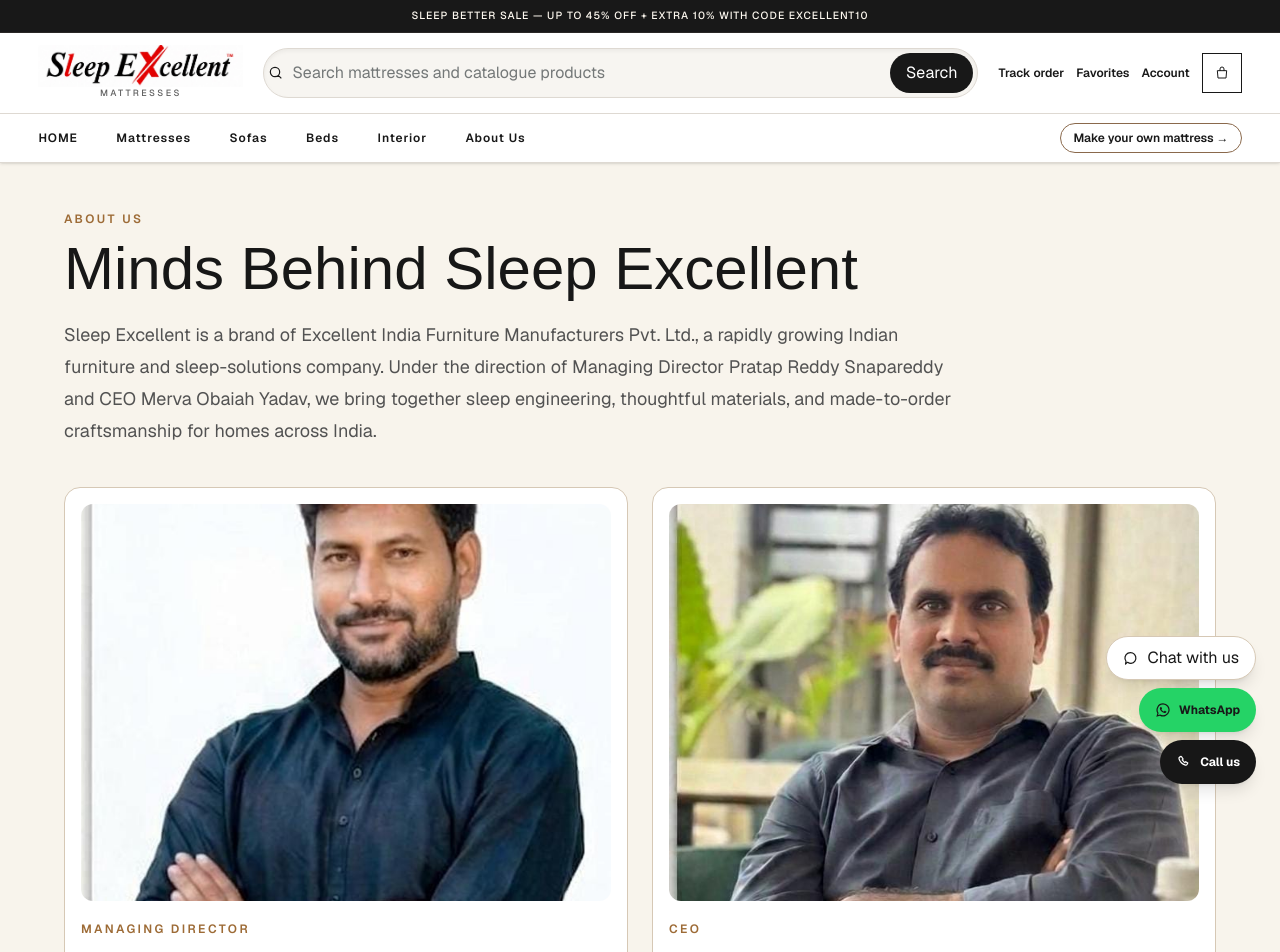
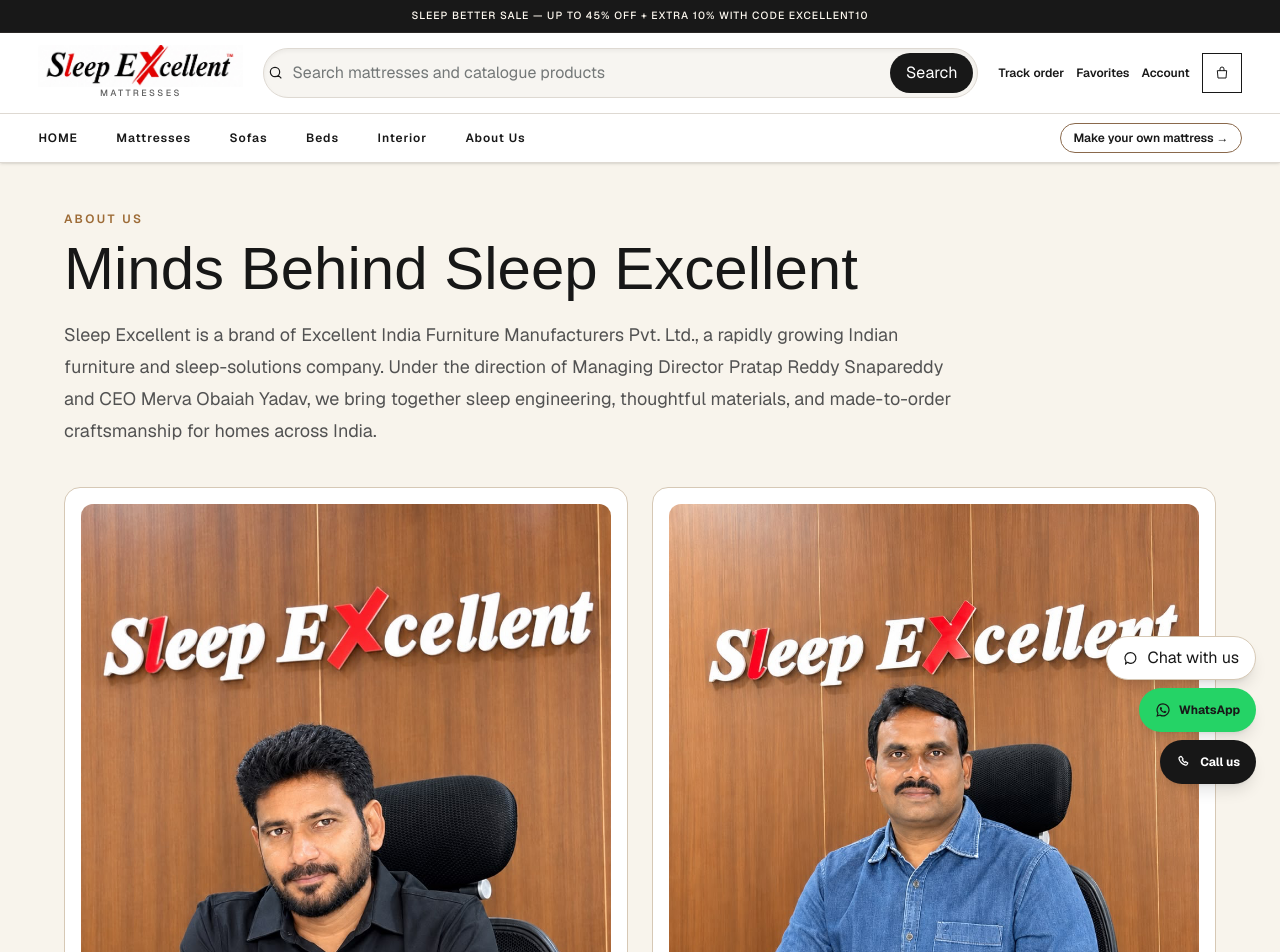
Before and after one commit to raghava4272/sleepexcellent-web-app-2, a Next.js app: page /about in a window 1280 px wide. Shown: the top 952 px of the page. Built offline with nearby package versions, Linux system fonts and the light colour scheme.

Commit message:
Add direct checkout and update leadership portraits

```diff
--- a/app/about/page.tsx
+++ b/app/about/page.tsx
@@ -1,8 +1,8 @@
 import Image from "next/image";
 
 const founders = [
-  { name: "Pratap Reddy Snapareddy", role: "Managing Director", image: "/ceo-pratap_reddy_snapareddy.jpg" },
-  { name: "Merva Obaiah Yadav", role: "CEO", image: "/managing_director_merva_obaiah.jpg" },
+  { name: "Pratap Reddy Snapareddy", role: "Managing Director", image: "/pratap-reddy-snapareddy.png" },
+  { name: "Merva Obaiah Yadav", role: "CEO", image: "/merva-obaiah-yadav.png" },
 ];
 
 export default function AboutPage() {
@@ -13,7 +13,7 @@
         <h1 className="mt-3 font-serif text-4xl md:text-6xl">Minds Behind Sleep Excellent</h1>
         <p className="mt-5 max-w-4xl text-lg leading-8 text-neutral-600">Sleep Excellent is a brand of Excellent India Furniture Manufacturers Pvt. Ltd., a rapidly growing Indian furniture and sleep-solutions company. Under the direction of Managing Director Pratap Reddy Snapareddy and CEO Merva Obaiah Yadav, we bring together sleep engineering, thoughtful materials, and made-to-order craftsmanship for homes across India.</p>
         <section className="mt-10 grid gap-6 md:grid-cols-2">
-          {founders.map((founder) => <article className="rounded-2xl border border-[#d6c8b5] bg-white p-4" key={founder.name}><div className="relative aspect-[4/3] overflow-hidden rounded-xl"><Image alt={`${founder.name}, ${founder.role}`} className="object-cover" fill sizes="(max-width: 768px) 100vw, 50vw" src={founder.image} /></div><p className="mt-5 text-xs font-semibold uppercase tracking-[.2em] text-[#9d6b36]">{founder.role}</p><h2 className="mt-2 font-serif text-2xl">{founder.name}</h2></article>)}
+          {founders.map((founder) => <article className="rounded-2xl border border-[#d6c8b5] bg-white p-4" key={founder.name}><div className="relative aspect-[3/4] overflow-hidden rounded-xl"><Image alt={`${founder.name}, ${founder.role}`} className="object-cover" fill sizes="(max-width: 768px) 100vw, 50vw" src={founder.image} /></div><p className="mt-5 text-xs font-semibold uppercase tracking-[.2em] text-[#9d6b36]">{founder.role}</p><h2 className="mt-2 font-serif text-2xl">{founder.name}</h2></article>)}
         </section>
         <section className="mt-10 rounded-2xl border border-[#d6c8b5] bg-white p-6">
           <p className="text-xs font-semibold uppercase tracking-[.2em] text-[#9d6b36]">Our address</p>
--- a/app/products/[slug]/page.tsx
+++ b/app/products/[slug]/page.tsx
@@ -33,6 +33,7 @@
   const productVideo = videoKey ? { label: product.name + " product video", src: supabase.storage.from("product-images").getPublicUrl("videos/" + videoKey).data.publicUrl } : undefined;
   const collectionHref = isMattress ? "/shop" : ["sofas", "padding-beds"].includes(category?.slug || "") ? `/shop?category=${category?.slug}` : ["tv-units", "kitchen", "ceilings"].includes(category?.slug || "") ? `/interiors/${category?.slug}` : "/interiors";
   const pricingLabel = isInterior ? null : priceLabel(pricing[product.slug]);
+  const canBuyNow = !isInterior && product.purchase_mode !== "quote_only" && Boolean(pricingLabel);
 
   return (
     <>
@@ -50,7 +51,7 @@
             <div className="mt-7 rounded-2xl border border-[#d6c8b5] bg-white p-5">
               <p className="text-sm font-semibold">Ready to order</p>
               <p className="mt-2 text-sm leading-6 text-neutral-600">Add this made-to-order product directly to your cart. Delivery timing is confirmed after payment.</p>
-              <AddToCart productSlug={slug} />
+              <AddToCart productSlug={slug} showBuyNow={canBuyNow} />
             </div>
           )}
           <div className="mt-5 flex flex-wrap gap-3"><FavoriteButton productSlug={slug} /><Link className="border border-[#171717] px-5 py-3 text-sm font-semibold uppercase tracking-wider" href={collectionHref}>Browse collection</Link>{isMattress ? <Link className="border border-[#171717] px-5 py-3 text-sm font-semibold uppercase tracking-wider" href="/build-your-mattress">Customize a mattress</Link> : null}</div>
--- a/components/catalog/add-to-cart.tsx
+++ b/components/catalog/add-to-cart.tsx
@@ -2,21 +2,26 @@
 
 import { useState } from "react";
 import Link from "next/link";
+import { useRouter } from "next/navigation";
 import { customerAuthHeaders } from "@/lib/supabase/client-auth";
 
-export function AddToCart({ productSlug, configuration }: { productSlug: string; configuration?: Record<string, string> }) {
+export function AddToCart({ productSlug, configuration, showBuyNow = false }: { productSlug: string; configuration?: Record<string, string>; showBuyNow?: boolean }) {
   const [state, setState] = useState<"idle" | "loading" | "added" | "error">("idle");
+  const [pendingAction, setPendingAction] = useState<"cart" | "buy" | null>(null);
   const [message, setMessage] = useState("");
+  const router = useRouter();
 
-  async function addItem() {
+  async function addItem(action: "cart" | "buy") {
     setState("loading");
+    setPendingAction(action);
+    setMessage("");
     const response = await fetch("/api/cart", {
       method: "POST",
       credentials: "same-origin", headers: { "Content-Type": "application/json", ...await customerAuthHeaders() },
       body: JSON.stringify({ productSlug, quantity: 1, configuration }),
     });
     if (response.status === 401) {
-      window.location.href = `/auth/login?next=${encodeURIComponent(`/products/${productSlug}`)}`;
+      router.push(`/auth/login?next=${encodeURIComponent(`/products/${productSlug}`)}`);
       return;
     }
     const payload = await response.json();
@@ -26,11 +31,14 @@
       return;
     }
     setState("added");
+    setPendingAction(null);
     setMessage("Added to your cart.");
+    if (action === "buy") router.push("/checkout");
   }
 
   return <div className="mt-8 flex flex-wrap items-center gap-3">
-    <button className="bg-[#171717] px-5 py-3 text-sm font-semibold uppercase tracking-wider text-white disabled:cursor-wait disabled:opacity-60" disabled={state === "loading"} onClick={addItem} type="button">{state === "loading" ? "Adding…" : "Add to cart"}</button>
+    <button className="bg-[#171717] px-5 py-3 text-sm font-semibold uppercase tracking-wider text-white disabled:cursor-wait disabled:opacity-60" disabled={state === "loading"} onClick={() => addItem("cart")} type="button">{pendingAction === "cart" ? "Adding…" : "Add to cart"}</button>
+    {showBuyNow ? <button className="border border-[#171717] bg-white px-5 py-3 text-sm font-semibold uppercase tracking-wider text-[#171717] transition hover:bg-[#f3ede4] disabled:cursor-wait disabled:opacity-60" disabled={state === "loading"} onClick={() => addItem("buy")} type="button">{pendingAction === "buy" ? "Preparing…" : "Buy now"}</button> : null}
     <Link className="border border-[#171717] px-5 py-3 text-sm font-semibold uppercase tracking-wider" href="/cart">View cart</Link>
     {message ? <p className={state === "error" ? "w-full text-sm text-red-700" : "w-full text-sm text-green-700"} role="status">{message}</p> : null}
   </div>;
--- a/components/catalog/mattress-configurator.tsx
+++ b/components/catalog/mattress-configurator.tsx
@@ -43,6 +43,6 @@
     {showColors ? <><h2 className={`font-serif text-2xl ${showSizes ? "mt-8" : ""}`}>Choose color</h2>
     <div className="mt-4 grid grid-cols-2 gap-3 sm:grid-cols-5">{colors.map(([name, value]) => <button aria-pressed={color === name} className={`rounded-xl border p-3 text-left transition ${color === name ? "border-[#171717] ring-2 ring-[#171717] ring-offset-2" : "border-[#cdbfab] hover:border-[#171717]"}`} key={name} onClick={() => setColor(name)} type="button"><span className="block h-10 rounded-lg border border-black/10" style={{ backgroundColor: value }} /><span className="mt-2 block text-xs font-semibold">{name}</span></button>)}</div>
     <p className="mt-4 text-xs leading-5 text-neutral-600">Actual fabric and finish tones may vary slightly by screen and material batch.</p></> : null}
-    <AddToCart configuration={configuration} productSlug={productSlug} />
+    <AddToCart configuration={configuration} productSlug={productSlug} showBuyNow />
   </section>;
 }
```
Also changed, not shown: public/merva-obaiah-yadav.png (added), public/pratap-reddy-snapareddy.png (added).
